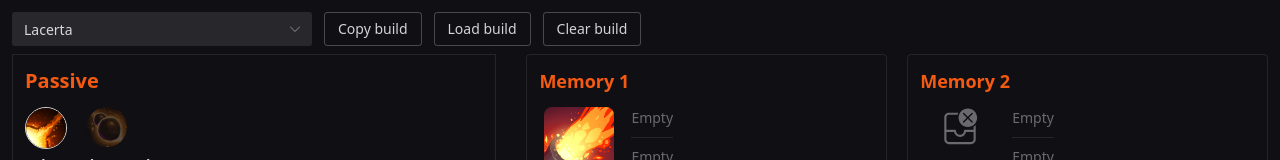
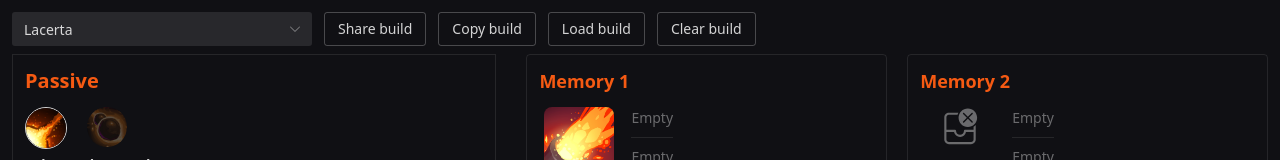
Before and after one commit to auribuo/build-of-dreams, a Vue app: page / in a window 1280 px wide. Shown: the top 160 px of the page. Built offline with nearby package versions, Linux system fonts and the light colour scheme.

Commit message:
Added build sharing, improved UX

```diff
--- a/src/views/BuildView.vue
+++ b/src/views/BuildView.vue
@@ -5,6 +5,7 @@
                 @update-value="updateTraveler"
                 :options="Object.keys(travelers!).map(t => { return { label: travelers![t as TravelerName].name, value: t } })">
             </NSelect>
+            <NButton @click="shareBuild()">Share build</NButton>
             <NButton @click="copyBuild">Copy build</NButton>
             <NButton @click="readBuild().then(b => loadBuild(b))">Load build</NButton>
             <NButton @click="resetBuild()">Clear build</NButton>
@@ -244,6 +245,8 @@ const loadBuild = (build: string) => {
         traveler.value = deserializeBuild(serTrav, memories.value!, essences.value!, travelers.value!)
         emit('characterChange', traveler.value as BuildTraveler)
         message.success("Loaded build")
+    } else {
+        message.error("Failed to read valid build from clipboard. Make sure you use 'Copy build'")
     }
 }
 
@@ -308,4 +311,9 @@ const resetBuild = () => {
     })
     window.history.pushState(null, "", "/build-of-dreams/")
 }
+
+const shareBuild = async () => {
+    await navigator.clipboard.writeText(window.location.href)
+    message.success("Copied build URL to clipboard")
+}
 </script>
```
